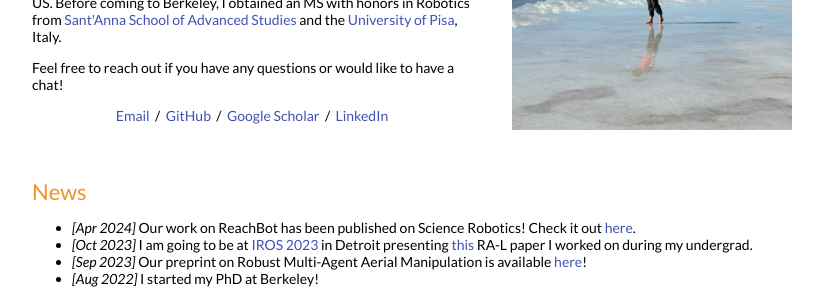
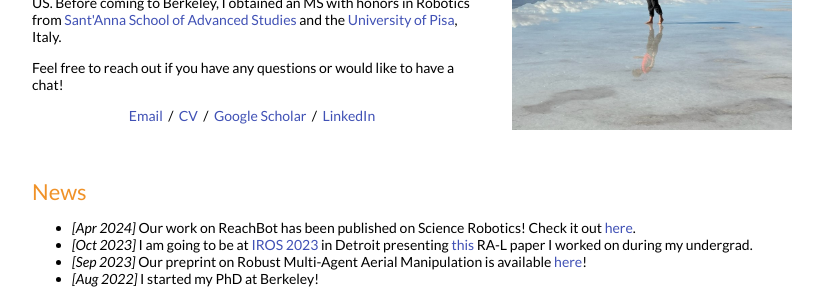
Before and after one commit to carlobosio/carlobosio.github.io, a Jekyll site: the page built from _posts/2024-05-25-layout.markdown, in a window 1280 px wide. Shown: the part 183-483 px from the top of the page, without its empty margins (228-1051 px from the left). Built offline with Jekyll 4.4.1, drawn with Linux system fonts in a browser that asks for light colours.

Commit message:
including cv

```diff
--- a/_layouts/default.html
+++ b/_layouts/default.html
@@ -47,7 +47,7 @@
               </p>
               <p style="text-align:center">
                 <a target="_blank" href="https://mailhide.io/e/B8TyS"> Email</a> &nbsp;/&nbsp;
-                <a href="https://github.com/carlobosio">GitHub</a> &nbsp;/&nbsp;
+                <a href="pdfs/Bosio_CV.pdf">CV</a> &nbsp;/&nbsp;
                 <a href="https://scholar.google.com/citations?hl=en&user=nlT-CeYAAAAJ&view_op=list_works">Google Scholar</a> &nbsp;/&nbsp;
                 <a href="https://www.linkedin.com/in/cbosio"> LinkedIn </a>
               </p>
```
Also changed, not shown: 1 other file.
